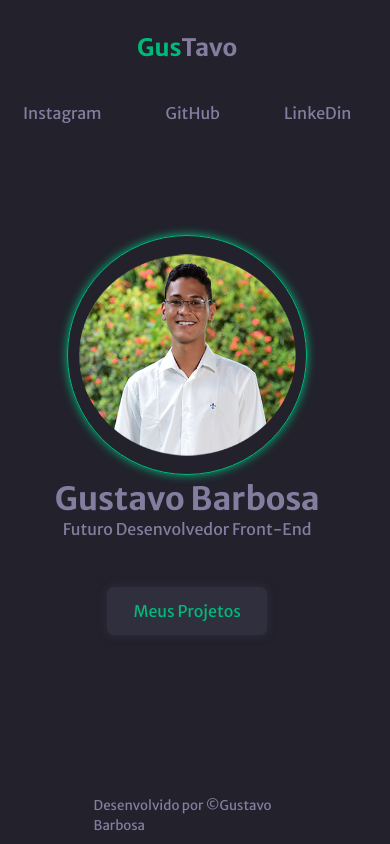
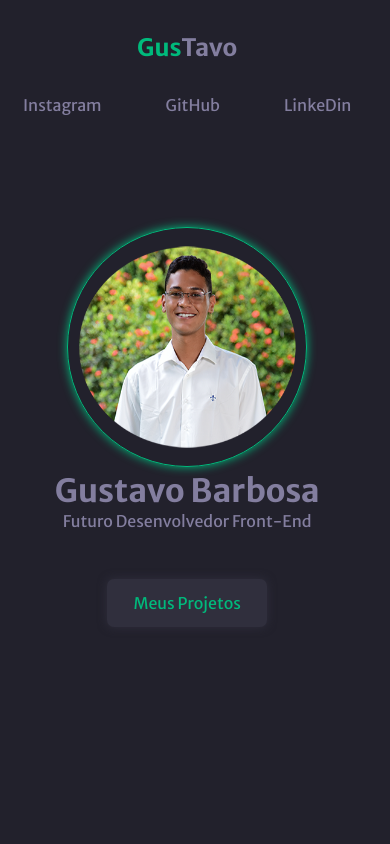
Before and after one commit to gustavbarbosaa/Portfoilio, a PHP site: page / in a window 390 px wide. Run offline with PHP 8.4, Linux system fonts and the light colour scheme.

Commit message:
alteracoes

```diff
--- a/init.css
+++ b/init.css
@@ -100,11 +100,14 @@ footer{
     .cabecalho{
         display: flex;
         flex-direction: column;
-        gap: 0.5rem;
     }
 
     .cabecalho nav{
         display: flex;
         justify-content: space-around;
     }
+
+    footer{
+        display: none;
+    }
 }
```
